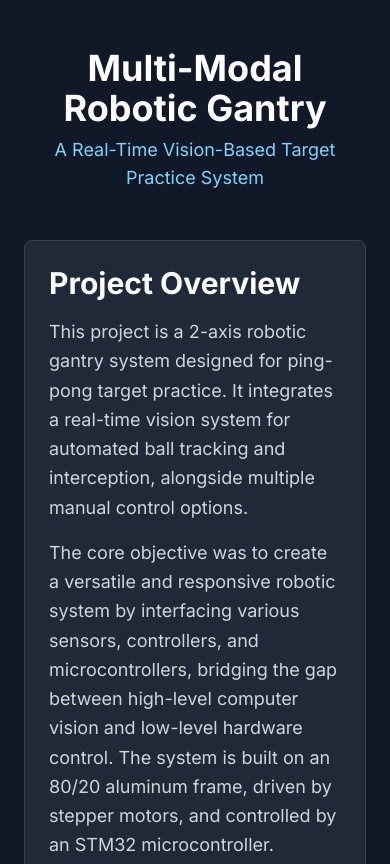
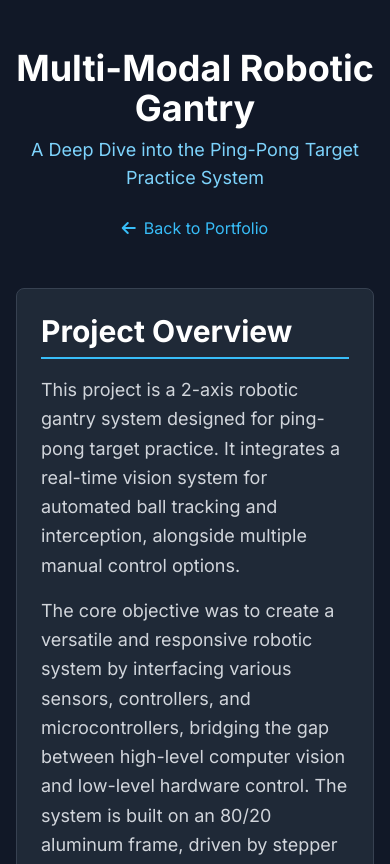
Before and after one commit to tommytt427/tommytt427.github.io, a Jekyll site: the page gantry-project.html, which Jekyll copies as it is, in a window 390 px wide. Shown: the top 864 px of the page. Built offline with Jekyll 4.4.1, drawn with Linux system fonts in a browser that asks for light colours; nearby versions of some CDN libraries; some of the changed text lies outside the part shown; grey boxes are pictures that could not be loaded.

Commit message:
Update gantry-project.html

```diff
--- a/gantry-project.html
+++ b/gantry-project.html
@@ -17,66 +17,64 @@
             background-color: #1f2937;
             border: 1px solid #374151;
         }
+        h2 {
+            border-bottom: 2px solid #38bdf8; /* sky-400 */
+            padding-bottom: 0.5rem;
+        }
         .code-block {
             background-color: #0d1117;
             border: 1px solid #30363d;
+            color: #c9d1d9;
         }
-        .btn {
-            transition: background-color 0.3s ease, transform 0.3s ease;
-        }
-        .btn:hover {
-            transform: scale(1.05);
+        .code-block pre {
+            white-space: pre-wrap;
+            word-wrap: break-word;
         }
     </style>
 </head>
 <body class="antialiased">
 
-    <!-- Main Content -->
-    <main class="container mx-auto px-6 py-12">
-
-        <!-- Project Header -->
+    <div class="container mx-auto px-4 sm:px-6 lg:px-8 py-12">
+        <!-- Header -->
         <header class="text-center mb-12">
             <h1 class="text-4xl md:text-5xl font-bold text-white">Multi-Modal Robotic Gantry</h1>
-            <p class="mt-2 text-lg text-sky-300">A Real-Time Vision-Based Target Practice System</p>
+            <p class="mt-2 text-lg text-sky-300">A Deep Dive into the Ping-Pong Target Practice System</p>
+            <a href="index.html" class="mt-6 inline-block text-sky-400 hover:text-sky-300 transition-colors">
+                <i class="fas fa-arrow-left mr-2"></i>Back to Portfolio
+            </a>
         </header>
 
-        <div class="space-y-12">
-
+        <main class="space-y-12">
             <!-- Project Overview -->
             <section class="content-section p-6 rounded-lg">
                 <h2 class="text-3xl font-bold mb-4 text-white">Project Overview</h2>
-                <div class="md:flex md:space-x-8 items-center">
+                <div class="md:flex md:space-x-8">
                     <div class="md:w-2/3 text-lg leading-relaxed">
                         <p>This project is a 2-axis robotic gantry system designed for ping-pong target practice. It integrates a real-time vision system for automated ball tracking and interception, alongside multiple manual control options.</p>
                         <p class="mt-4">The core objective was to create a versatile and responsive robotic system by interfacing various sensors, controllers, and microcontrollers, bridging the gap between high-level computer vision and low-level hardware control. The system is built on an 80/20 aluminum frame, driven by stepper motors, and controlled by an STM32 microcontroller.</p>
                     </div>
                     <div class="md:w-1/3 mt-6 md:mt-0">
-                        <video autoplay loop muted playsinline class="rounded-lg shadow-lg w-full">
-                            <source src="assets/videos/ps2controller.mp4" type="video/mp4">
-                            Your browser does not support the video tag.
-                        </video>
+                        <source src="assets/videos/ps2controller.mp4" alt="Gantry System" class="rounded-lg shadow-lg w-full">
                     </div>
                 </div>
             </section>
 
-            <!-- Key Features -->
+            <!-- Control Modes -->
             <section class="content-section p-6 rounded-lg">
-                <h2 class="text-3xl font-bold mb-6 text-white">Key Features</h2>
-                <div class="grid grid-cols-1 md:grid-cols-3 gap-6 text-center">
-                    <div class="feature-item">
-                        <i class="fas fa-robot fa-3x text-sky-400 mb-3"></i>
-                        <h3 class="text-xl font-semibold text-white">Automated Control</h3>
-                        <p>Real-time ball tracking using a Raspberry Pi with OpenCV.</p>
+                <h2 class="text-3xl font-bold mb-4 text-white">Control Modes</h2>
+                <p class="text-lg mb-6">A key feature of the project is its ability to switch between three distinct operational modes via a physical button, with the current mode displayed on an LCD screen.</p>
+                <div class="grid grid-cols-1 md:grid-cols-3 gap-6">
+                    <div class="bg-gray-800 p-4 rounded">
+                        <h3 class="font-semibold text-xl text-sky-400"><i class="fas fa-robot mr-2"></i>Automated Mode</h3>
+                        <p class="mt-2">Real-time ball tracking using OpenCV for autonomous paddle positioning.</p>
                     </div>
-                    <div class="feature-item">
-                        <i class="fas fa-gamepad fa-3x text-sky-400 mb-3"></i>
-                        <h3 class="text-xl font-semibold text-white">Manual Control</h3>
-                        <p>User-operated control via a PS2 joystick or a custom wireless Wii remote.</p>
+                    <div class="bg-gray-800 p-4 rounded">
+                        <h3 class="font-semibold text-xl text-sky-400"><i class="fab fa-nintendo-switch mr-2"></i>Wii Remote Control</h3>
+                        <p class="mt-2">Custom wireless control using a Wii remote's IR camera and accelerometer.</p>
                     </div>
-                    <div class="feature-item">
-                        <i class="fas fa-microchip fa-3x text-sky-400 mb-3"></i>
-                        <h3 class="text-xl font-semibold text-white">Embedded System Core</h3>
-                        <p>STM32 microcontroller manages motor control, sensor data, and communication protocols.</p>
+                    <div class="bg-gray-800 p-4 rounded">
+                        <h3 class="font-semibold text-xl text-sky-400"><i class="fas fa-gamepad mr-2"></i>Joystick Control</h3>
+                        <p class="mt-2">Direct manual control of the gantry's X/Y axes via a PS2 joystick.</p>
                     </div>
                 </div>
             </section>
@@ -84,99 +82,87 @@
             <!-- Technical Implementation -->
             <section class="content-section p-6 rounded-lg">
                 <h2 class="text-3xl font-bold mb-4 text-white">Technical Implementation</h2>
-                <div class="space-y-6 text-lg">
+                <div class="space-y-8">
                     <div>
-                        <h3 class="text-2xl font-semibold text-sky-300 mb-2">Vision System (Raspberry Pi)</h3>
-                        <p>A Raspberry Pi 4 is dedicated to the computer vision task. A Python script leverages the OpenCV library to continuously capture video frames, convert them to the HSV color space for robust detection, apply a color mask to isolate the ping-pong ball, and calculate its centroid coordinates (X, Y). These coordinates are then transmitted to the STM32 controller over SPI.</p>
+                        <h3 class="text-2xl font-semibold text-white">Mechanical & Electrical Design</h3>
+                        <p class="mt-2 text-lg">The gantry frame is constructed from 80/20 aluminum extrusions for rigidity. NEMA stepper motors drive a chain and pulley system. For safety and calibration, physical limit switches are installed at the ends of each axis to halt motor movement.</p>
+                        <img src="https://i.imgur.com/rG45C2H.png" alt="Component Diagram" class="mt-4 rounded-lg shadow-lg w-full max-w-2xl mx-auto">
                     </div>
                     <div>
-                        <h3 class="text-2xl font-semibold text-sky-300 mb-2">Firmware & Control (STM32)</h3>
-                        <p>The STM32 runs C-based firmware and acts as the central brain. It features a state machine to switch between control modes (Automated, Wii, PS2). It receives data from the Raspberry Pi (SPI) and the custom Wii remote (I2C/UART) and translates it into precise PWM signals for the stepper motor drivers. Interrupt-driven routines for limit switches ensure the gantry operates within safe physical boundaries.</p>
+                        <h3 class="text-2xl font-semibold text-white">Control Firmware (STM32)</h3>
+                        <p class="mt-2 text-lg">The system's brain is an STM32L4R5ZI-P microcontroller programmed in C. The firmware is highly interrupt-driven to ensure low-latency responses, managing motor control via PWM timers and multiple communication protocols (SPI, I2C, UART) simultaneously.</p>
+                    </div>
+                    <div>
+                        <h3 class="text-2xl font-semibold text-white">Vision System (Raspberry Pi)</h3>
+                        <p class="mt-2 text-lg">A Raspberry Pi 4 is dedicated to the computer vision task. A Python script leverages OpenCV to capture video, isolate the ball using color thresholding in the HSV space, calculate its centroid, and transmit the coordinates to the STM32 over SPI.</p>
                     </div>
                 </div>
             </section>
 
-            <!-- Documentation & Code -->
+             <!-- Documentation & Code -->
             <section class="content-section p-6 rounded-lg">
                 <h2 class="text-3xl font-bold mb-4 text-white">Documentation & Code</h2>
-                <div class="space-y-6">
-                    <div>
-                        <h3 class="text-2xl font-semibold text-sky-300 mb-3">Project Documents</h3>
-                        <div class="flex space-x-4">
-                            <a href="Project Proposal Final.pdf" target="_blank" class="btn bg-blue-600 hover:bg-blue-700 text-white font-semibold py-2 px-4 rounded-lg inline-flex items-center"><i class="fas fa-file-alt mr-2"></i>View Project Proposal</a>
-                            <a href="Team 10 Poster.pptx.pdf" target="_blank" class="btn bg-purple-600 hover:bg-purple-700 text-white font-semibold py-2 px-4 rounded-lg inline-flex items-center"><i class="fas fa-image mr-2"></i>View Project Poster</a>
+                <div class="md:flex md:space-x-8">
+                    <!-- Documents -->
+                    <div class="md:w-1/2">
+                        <h3 class="text-2xl font-semibold text-white mb-4">Project Documents</h3>
+                        <p class="mb-4 text-lg">The original proposal and poster provide a comprehensive overview of the design goals and outcomes.</p>
+                        <div class="space-y-4">
+                            <a href="Project%20Proposal%20Final.pdf" target="_blank" class="block w-full text-center bg-sky-600 text-white font-semibold py-3 px-4 rounded-lg hover:bg-sky-700 transition-colors">
+                                <i class="fas fa-file-pdf mr-2"></i>View Full Project Proposal
+                            </a>
+                            <a href="Team%2010%20Poster.pptx.pdf" target="_blank" class="block w-full text-center bg-sky-600 text-white font-semibold py-3 px-4 rounded-lg hover:bg-sky-700 transition-colors">
+                                <i class="fas fa-file-powerpoint mr-2"></i>View Project Poster
+                            </a>
                         </div>
                     </div>
-                    <div>
-                        <h3 class="text-2xl font-semibold text-sky-300 mb-2">Firmware Code Snippet</h3>
-                        <p class="mb-3">Below is a snippet from <code>mainstepper.c</code>, which is the core firmware running on the STM32. This section shows the main loop, which handles the state machine for switching between control modes and processing the corresponding inputs.</p>
+                    <!-- Code Snippet -->
+                    <div class="md:w-1/2 mt-8 md:mt-0">
+                        <h3 class="text-2xl font-semibold text-white mb-4">Firmware Snippet</h3>
                         <div class="code-block rounded-lg overflow-hidden">
-                            <pre class="p-4 text-sm text-gray-300 overflow-x-auto"><code class="language-c">
-/* Main control loop for Gantry System */
-
-// ... (Includes and initializations) ...
-
+                            <div class="bg-gray-900 p-2 text-sm text-gray-400">
+                                <i class="fas fa-code mr-2"></i>mainstepper.c
+                            </div>
+                            <pre class="p-4 text-sm"><code>/* Main control loop for Gantry System */
 int main(void)
 {
-  // ... (HAL Init, Clock Config, Peripheral Init) ...
+  // ... Initializations ...
 
-  printf("System Initialized. Entering main loop.\\n\\r");
+  printf("Gantry Control System Initializing...\\r\\n");
+
+  // ... Peripheral Inits ...
+
+  HAL_SPI_Receive_IT(&hspi1, spi_rx_buf, SPI_BUFFER_SIZE);
 
   while (1)
   {
-    // --- Check for mode switch button press ---
-    GPIO_PinState current_button_state = HAL_GPIO_ReadPin(MODE_BUTTON_PORT, MODE_BUTTON_PIN);
-    if (current_button_state == GPIO_PIN_SET && last_button_state == GPIO_PIN_RESET) {
-        if (!button_pressed_flag) {
-            button_pressed_flag = 1;
-
-            // Cycle through control modes
-            current_control_mode = (ControlMode_t)(((int)current_control_mode + 1) % (int)NUM_CONTROL_MODES);
-            display_show_mode(current_control_mode);
-
-            // Stop motors and handle de-initialization/re-initialization of peripherals
-            // ...
-        }
-    }
-    last_button_state = current_button_state;
-
-
-    // --- Process Input Based on Current Mode ---
-    switch(current_control_mode) {
-        case CONTROL_MODE_OPENCV:
-            if (new_spi_data_ready) {
-                process_spi3_data_direct_control();
-                new_spi_data_ready = 0;
-                // Restart SPI DMA for next transaction
-            }
+    // Main state machine loop
+    switch(current_mode) {
+        case MODE_PI:
+            process_pi_coords();
             break;
 
-        case CONTROL_MODE_PS2:
-            handle_ps2_control();
+        case MODE_WII:
+            process_wii_inputs();
             break;
 
-        case CONTROL_MODE_USART2: // Wii Remote
-            handle_usart2_control();
+        case MODE_PS2:
+            process_ps2_inputs();
             break;
     }
-
     HAL_Delay(1);
   }
-}
-                            </code></pre>
+}</code></pre>
                         </div>
                     </div>
                 </div>
             </section>
-        </div>
+        </main>
 
-        <!-- Back to Home Button -->
-        <div class="text-center mt-16">
-            <a href="index.html" class="btn bg-gray-600 hover:bg-gray-700 text-white font-bold py-3 px-6 rounded-full text-lg">
-                <i class="fas fa-arrow-left mr-2"></i> Back to Portfolio
-            </a>
-        </div>
-    </main>
-
+        <!-- Footer -->
+        <footer class="text-center py-6 mt-12 border-t border-gray-700">
+            <p class="text-gray-400">&copy; 2025 Thomas Tran. All Rights Reserved.</p>
+        </footer>
+    </div>
 </body>
 </html>
```
Also changed, not shown: other parts of gantry-project.html (+1 -1 lines).
